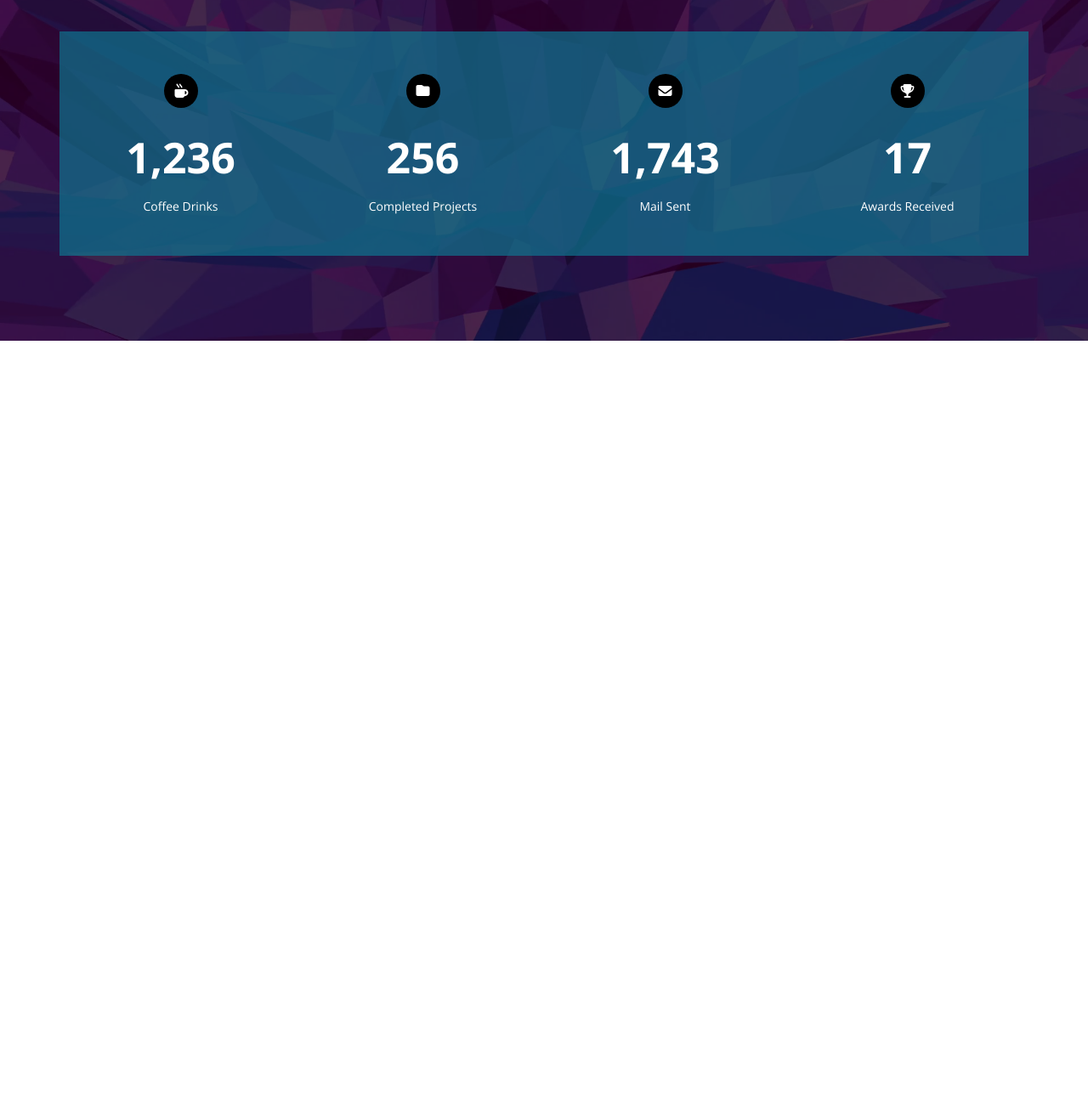
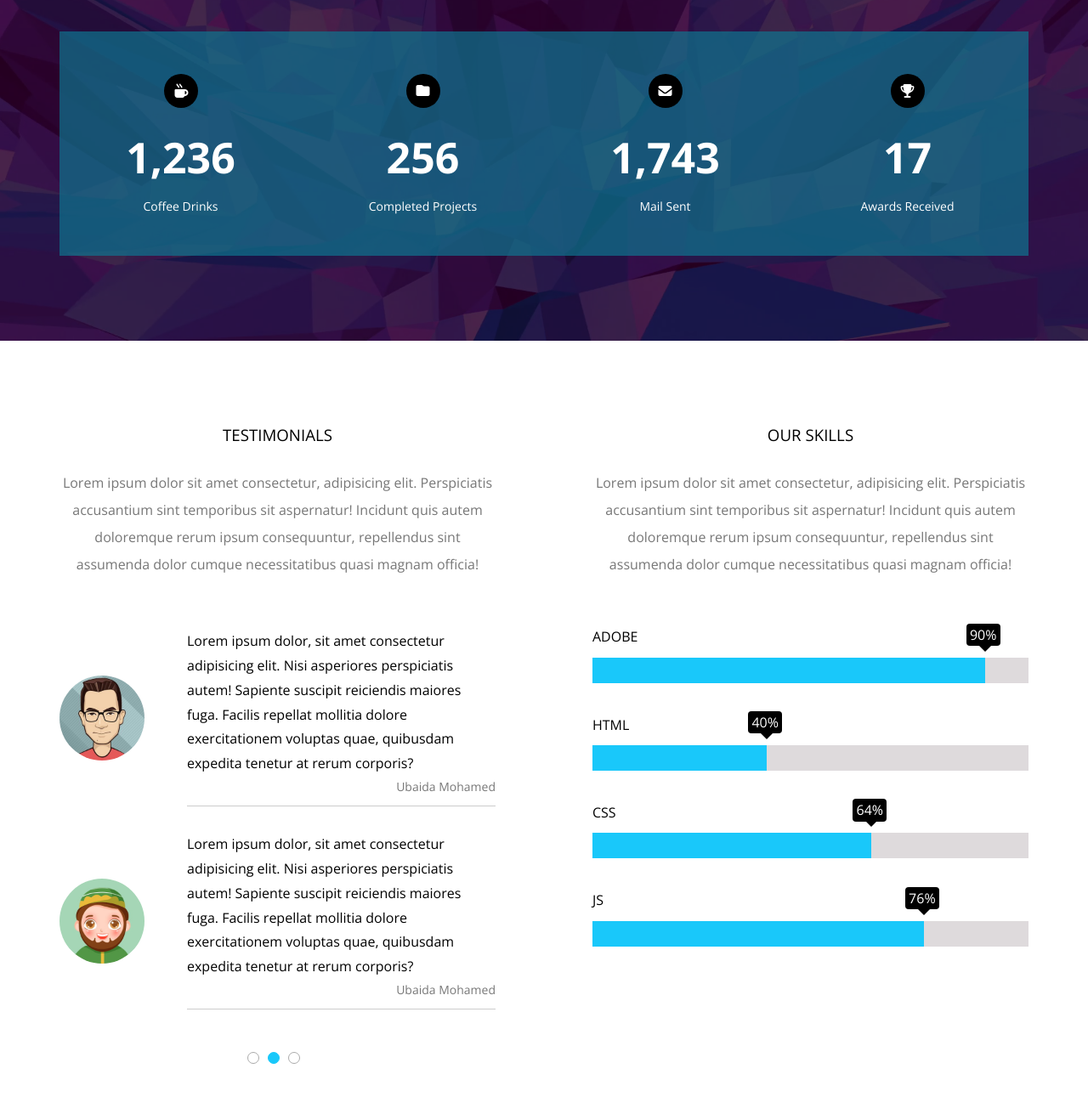
Before and after one commit to HELI0S-G/Template_2, a plain HTML site: page index.html in a window 1280 px wide. Shown: the part 4861-6152 px from the top of the page at 85% size. Before the commit the page ends 5262 px from the top, so only its background shows below. Drawn offline with nearby package versions, Linux system fonts and the light colour scheme.

Commit message:
skills section complete

```diff
--- a/CSS/kasper.css
+++ b/CSS/kasper.css
@@ -570,7 +570,7 @@
 }
 /* End About */
 /* Start Stats */
-.stats{
+.stats {
   padding-top: 100px;
   padding-bottom: 100px;
   text-align: center;
@@ -640,3 +640,132 @@
   font-size: 14px;
 }
 /* End Stats */
+/* Start Skills */
+.our-skills {
+  padding-top: 100px;
+  padding-bottom: 100px;
+}
+
+.our-skills .container {
+  display: flex;
+  justify-content: space-between;
+  flex-wrap: wrap;
+}
+
+@media (min-width: 992px) {
+  .our-skills .container > div {
+    flex-basis: 45%;
+  }
+}
+
+.our-skills .container > div > h3 {
+  margin: 0 0 30px;
+  font-weight: normal;
+  text-align: center;
+  text-transform: uppercase;
+}
+
+.our-skills .container > div > p {
+  color: #777;
+  line-height: 2;
+  text-align: center;
+  margin-bottom: 60px;
+}
+
+.our-skills .testy .content {
+  display: flex;
+  align-items: center;
+  margin-bottom: 30px;
+}
+
+.our-skills .testy .content img {
+  width: 100px;
+  border-radius: 50%;
+  margin-right: 50px;
+}
+
+@media (max-width: 767px) {
+  .our-skills .testy .content {
+    flex-direction: column;
+    text-align: center;
+  }
+  .our-skills .testy .content img {
+    margin: 0 auto 20px;
+  }
+}
+.our-skills .testy .text {
+  line-height: 1.8;
+  border-bottom: 1px solid #ccc;
+}
+.our-skills .testy .text p {
+  color: #777;
+  text-align: right;
+  font-size: 14px;
+  margin-bottom: 10px;
+}
+
+.our-skills .testy .bullets {
+  display: flex;
+  justify-content: center;
+  margin-top: 50px;
+  margin-bottom: 50px;
+}
+
+.our-skills .testy .bullets li {
+  width: 14px;
+  height: 14px;
+  border: 1px solid #aaa;
+  border-radius: 50%;
+  margin-right: 10px;
+}
+
+.our-skills .testy .bullets li.active {
+  background-color: var(--main-color);
+  border-color: var(--main-color);
+}
+
+.our-skills .skills .progress {
+  margin-bottom: 40px;
+}
+
+.our-skills .skills .progress h4 {
+  margin-bottom: 15px;
+  font-weight: normal;
+  text-transform: uppercase;
+}
+
+.our-skills .skills .progress .prog {
+  background-color: #dedadc;
+  height: 30px;
+}
+
+.our-skills .skills .progress .prog span {
+  display: block;
+  background-color: var(--main-color);
+  height: 100%;
+  position: relative;
+}
+
+.our-skills .skills .progress .prog span::before {
+  content: attr(data-progress);
+  position: absolute;
+  background-color: black;
+  color: white;
+  top: -40px;
+  right: -18px;
+  padding: 4px 0;
+  width: 40px;
+  text-align: center;
+  border-radius: 4px;
+}
+
+.our-skills .skills .progress .prog span::after {
+  content: "";
+  position: absolute;
+  border-style: solid;
+  border-width: 8px;
+  border-color: black transparent transparent transparent;
+  right: -8px;
+  top: -15px;
+}
+/* End Skills */
--- a/index.html
+++ b/index.html
@@ -280,5 +280,78 @@
       </div>
     </div>
     <!-- End Stats -->
+     <!-- Start Skills -->
+    <div class="our-skills">
+      <div class="container">
+        <div class="testy">
+          <h3>Testimonials</h3>
+          <p>
+            Lorem ipsum dolor sit amet consectetur, adipisicing elit.
+            Perspiciatis accusantium sint temporibus sit aspernatur! Incidunt
+            quis autem doloremque rerum ipsum consequuntur, repellendus sint
+            assumenda dolor cumque necessitatibus quasi magnam officia!
+          </p>
+          <div class="content">
+            <img src="images/skills-01.jpg" alt="" />
+            <div class="text">
+              Lorem ipsum dolor, sit amet consectetur adipisicing elit. Nisi
+              asperiores perspiciatis autem! Sapiente suscipit reiciendis
+              maiores fuga. Facilis repellat mollitia dolore exercitationem
+              voluptas quae, quibusdam expedita tenetur at rerum corporis?
+              <p>Ubaida Mohamed</p>
+            </div>
+          </div>
+          <div class="content">
+            <img src="images/skills-02.jpg" alt="" />
+            <div class="text">
+              Lorem ipsum dolor, sit amet consectetur adipisicing elit. Nisi
+              asperiores perspiciatis autem! Sapiente suscipit reiciendis
+              maiores fuga. Facilis repellat mollitia dolore exercitationem
+              voluptas quae, quibusdam expedita tenetur at rerum corporis?
+              <p>Ubaida Mohamed</p>
+            </div>
+          </div>
+          <ul class="bullets">
+            <li></li>
+            <li class="active"></li>
+            <li></li>
+          </ul>
+        </div>
+        <div class="skills">
+          <h3>Our Skills</h3>
+          <p>
+            Lorem ipsum dolor sit amet consectetur, adipisicing elit.
+            Perspiciatis accusantium sint temporibus sit aspernatur! Incidunt
+            quis autem doloremque rerum ipsum consequuntur, repellendus sint
+            assumenda dolor cumque necessitatibus quasi magnam officia!
+          </p>
+          <div class="progress">
+            <h4>Adobe</h4>
+            <div class="prog">
+              <span style="width: 90%" data-progress="90%"></span>
+            </div>
+          </div>
+          <div class="progress">
+            <h4>HTML</h4>
+            <div class="prog">
+              <span style="width: 40%" data-progress="40%"></span>
+            </div>
+          </div>
+          <div class="progress">
+            <h4>CSS</h4>
+            <div class="prog">
+              <span style="width: 64%" data-progress="64%"></span>
+            </div>
+          </div>
+          <div class="progress">
+            <h4>JS</h4>
+            <div class="prog">
+              <span style="width: 76%" data-progress="76%"></span>
+            </div>
+          </div>
+        </div>
+      </div>
+    </div>
+    <!-- End Skills -->
   </body>
 </html>
```
